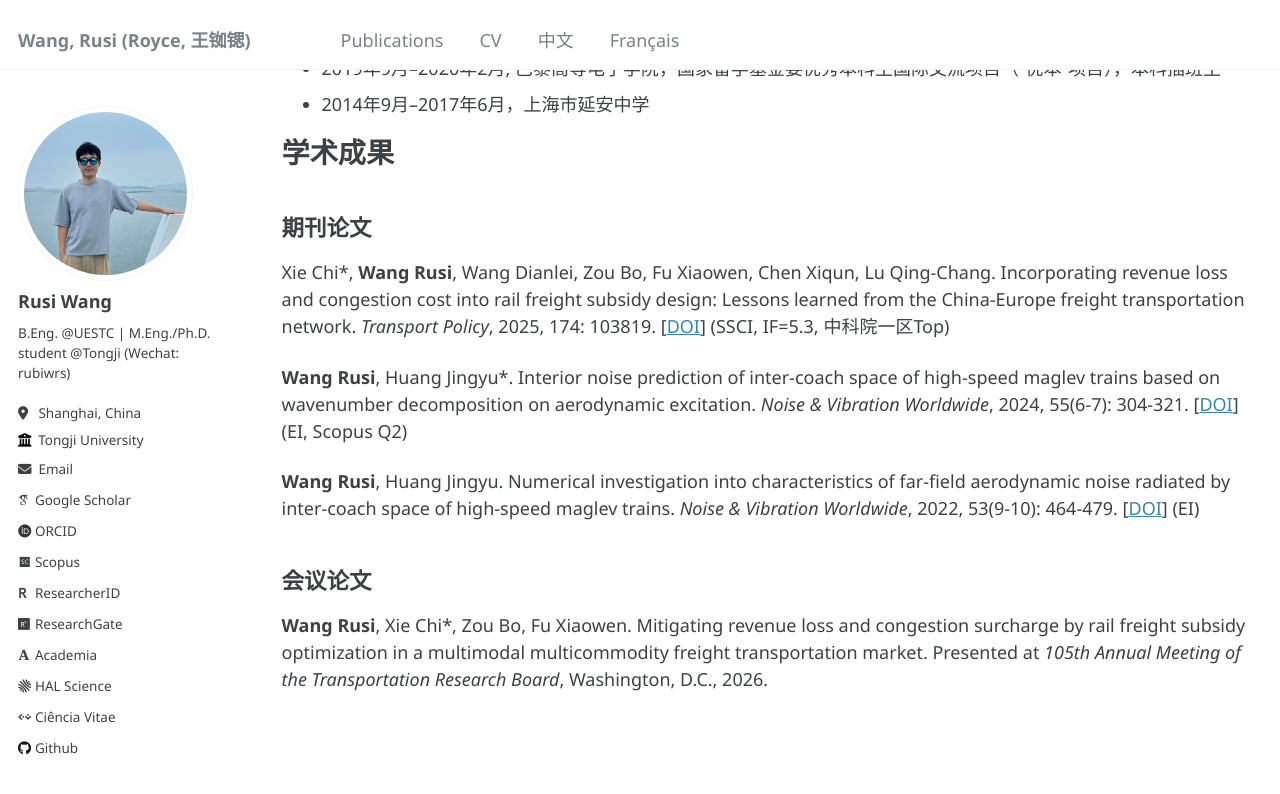
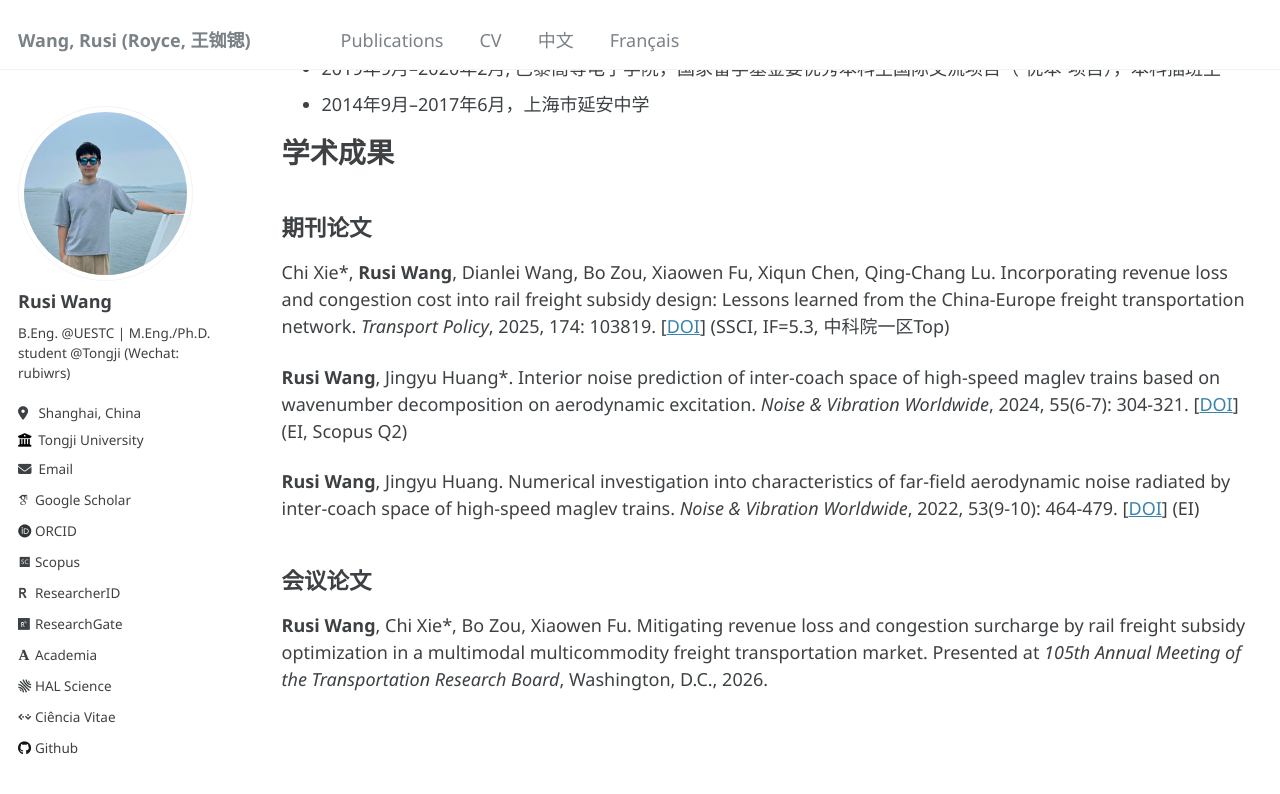
Before and after one commit to RusiWang99/RusiWang99.github.io, a Jekyll site: the page built from _pages/chinese.md, in a window 1280 px wide and 900 px high, scrolled down 384 px. Shown: the top 794 px of the window. Built offline with Jekyll 4.4.1, drawn with Linux system fonts in a browser that asks for light colours; some web fonts are replaced.

```diff
--- a/_pages/chinese.md
+++ b/_pages/chinese.md
@@ -22,12 +22,12 @@ author_profile: true
 
 期刊论文
 ------
-Xie Chi\*, **Wang Rusi**, Wang Dianlei, Zou Bo, Fu Xiaowen, Chen Xiqun, Lu Qing-Chang. Incorporating revenue loss and congestion cost into rail freight subsidy design: Lessons learned from the China-Europe freight transportation network. *Transport Policy*, 2025, 174: 103819. [[DOI](https://doi.org/10.1016/j.tranpol.2025.103819)] (SSCI, IF=5.3, 中科院一区Top)
+Chi Xie\*, **Rusi Wang**, Dianlei Wang, Bo Zou, Xiaowen Fu, Xiqun Chen, Qing-Chang Lu. Incorporating revenue loss and congestion cost into rail freight subsidy design: Lessons learned from the China-Europe freight transportation network. *Transport Policy*, 2025, 174: 103819. [[DOI](https://doi.org/10.1016/j.tranpol.2025.103819)] (SSCI, IF=5.3, 中科院一区Top)
 
-**Wang Rusi**, Huang Jingyu\*. Interior noise prediction of inter-coach space of high-speed maglev trains based on wavenumber decomposition on aerodynamic excitation. *Noise & Vibration Worldwide*, 2024, 55(6-7): 304-321. [[DOI](https://doi.org/10.1177/09574565241252989)] (EI, Scopus Q2)
+**Rusi Wang**, Jingyu Huang\*. Interior noise prediction of inter-coach space of high-speed maglev trains based on wavenumber decomposition on aerodynamic excitation. *Noise & Vibration Worldwide*, 2024, 55(6-7): 304-321. [[DOI](https://doi.org/10.1177/09574565241252989)] (EI, Scopus Q2)
 
-**Wang Rusi**, Huang Jingyu. Numerical investigation into characteristics of far-field aerodynamic noise radiated by inter-coach space of high-speed maglev trains. *Noise & Vibration Worldwide*, 2022, 53(9-10): 464-479. [[DOI](https://doi.org/10.1177/09574565221128063)] (EI)
+**Rusi Wang**, Jingyu Huang. Numerical investigation into characteristics of far-field aerodynamic noise radiated by inter-coach space of high-speed maglev trains. *Noise & Vibration Worldwide*, 2022, 53(9-10): 464-479. [[DOI](https://doi.org/10.1177/09574565221128063)] (EI)
 
 会议论文
 ------
-**Wang Rusi**, Xie Chi\*, Zou Bo, Fu Xiaowen. Mitigating revenue loss and congestion surcharge by rail freight subsidy optimization in a multimodal multicommodity freight transportation market. Presented at *105th Annual Meeting of the Transportation Research Board*, Washington, D.C., 2026.
+**Rusi Wang**, Chi Xie\*, Bo Zou, Xiaowen Fu. Mitigating revenue loss and congestion surcharge by rail freight subsidy optimization in a multimodal multicommodity freight transportation market. Presented at *105th Annual Meeting of the Transportation Research Board*, Washington, D.C., 2026.
```
